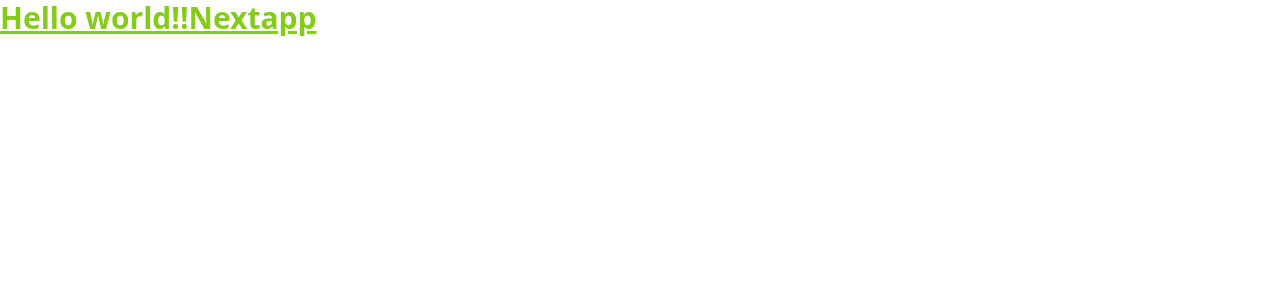
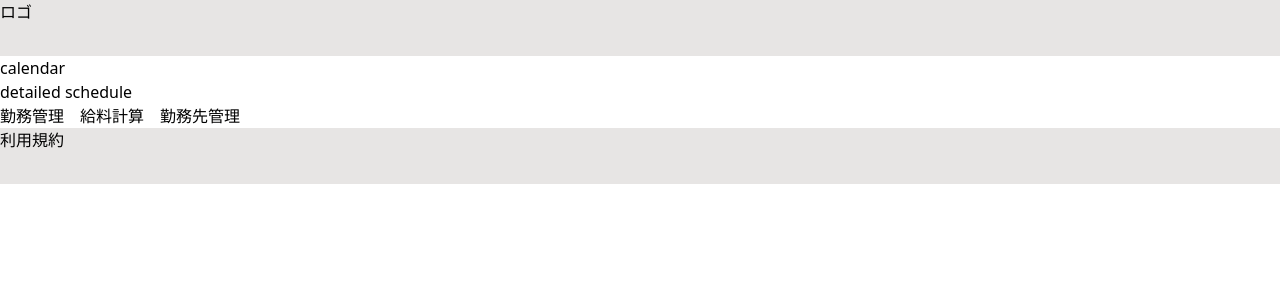
Before and after one commit to kazumi3858/payreco-frontend, a Next.js app: page / in a window 1280 px wide. Shown: the top 300 px of the page. Built offline with nearby package versions, Linux system fonts and the light colour scheme.

Commit message:
コンポートネントファイルを作成した

```diff
--- /dev/null
+++ b/src/components/organisms/Calendar.tsx
@@ -0,0 +1,9 @@
+function Calendar() {
+  return (
+    <>
+      <p>calendar</p>
+    </>
+  );
+}
+
+export default Calendar;
--- /dev/null
+++ b/src/components/organisms/DetailedSchedule.tsx
@@ -0,0 +1,9 @@
+function DetailedSchedule() {
+  return (
+    <>
+      <p>detailed schedule</p>
+    </>
+  );
+}
+
+export default DetailedSchedule;
--- /dev/null
+++ b/src/components/organisms/Footor.tsx
@@ -0,0 +1,5 @@
+function Footer() {
+  return <footer className="h-14 bg-stone-200">利用規約</footer>;
+}
+
+export default Footer;
--- /dev/null
+++ b/src/components/organisms/Header.tsx
@@ -0,0 +1,5 @@
+function Header() {
+  return <header className="h-14 bg-stone-200">ロゴ</header>;
+}
+
+export default Header;
--- /dev/null
+++ b/src/components/organisms/Menu.tsx
@@ -0,0 +1,9 @@
+function Menu() {
+  return (
+    <>
+      <p>勤務管理　給料計算　勤務先管理</p>
+    </>
+  );
+}
+
+export default Menu;
--- /dev/null
+++ b/src/components/templates/Maix.tsx
@@ -0,0 +1,19 @@
+import Header from "components/organisms/Header";
+import Footer from "components/organisms/Footor";
+import Calendar from "components/organisms/Calendar";
+import DetailedSchedule from "components/organisms/DetailedSchedule";
+import Menu from "components/organisms/Menu";
+
+function Main() {
+  return (
+    <>
+      <Header />
+      <Calendar />
+      <DetailedSchedule />
+      <Menu />
+      <Footer />
+    </>
+  );
+}
+
+export default Main;
--- a/src/pages/index.tsx
+++ b/src/pages/index.tsx
@@ -1,9 +1,9 @@
+import Main from "components/templates/Maix";
+
 export default function Home() {
   return (
     <>
-      <h1 className="text-3xl font-bold text-lime-500 underline">
-        Hello world!!Nextapp
-      </h1>
+      <Main />
     </>
   );
 }
```
